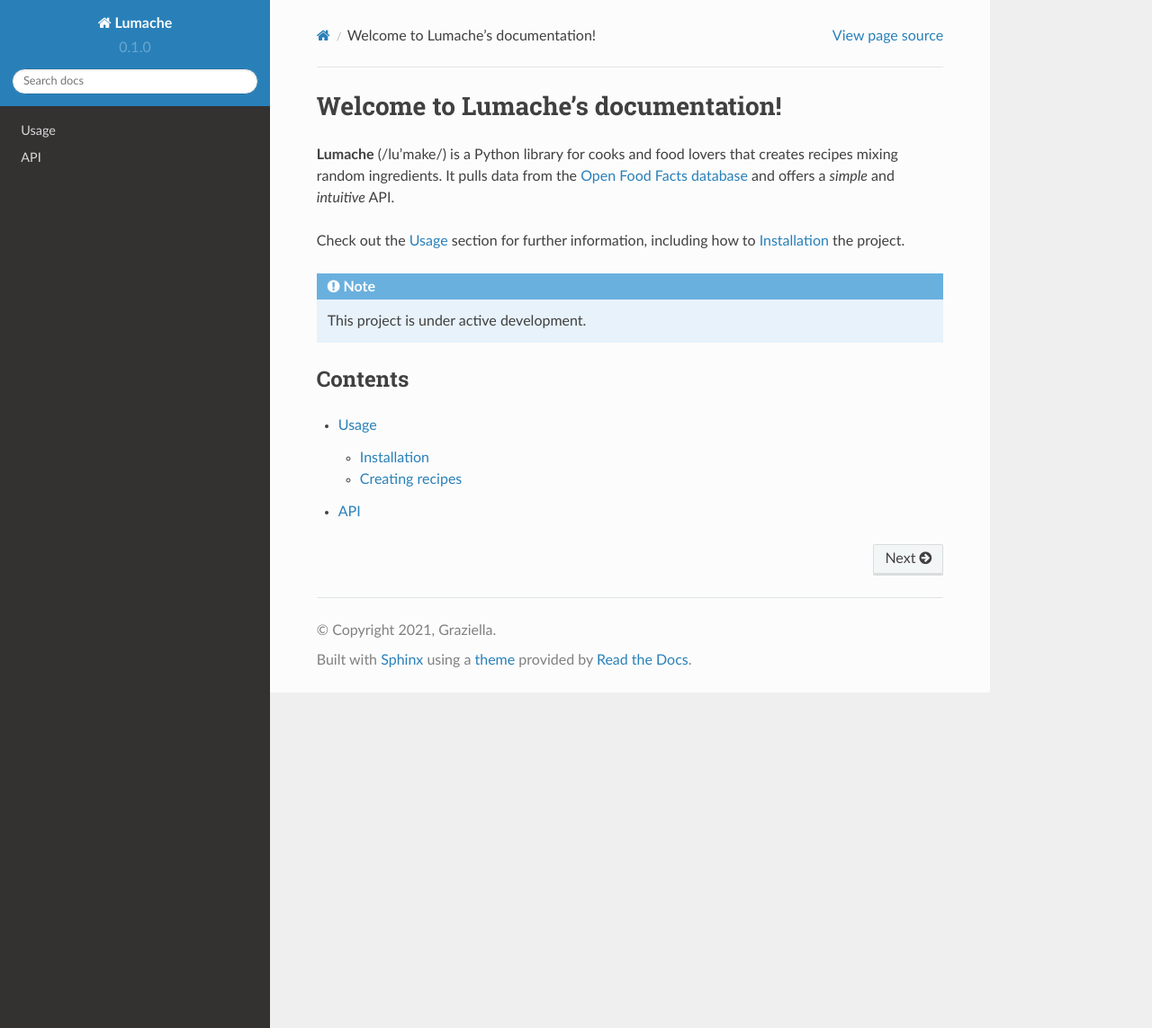
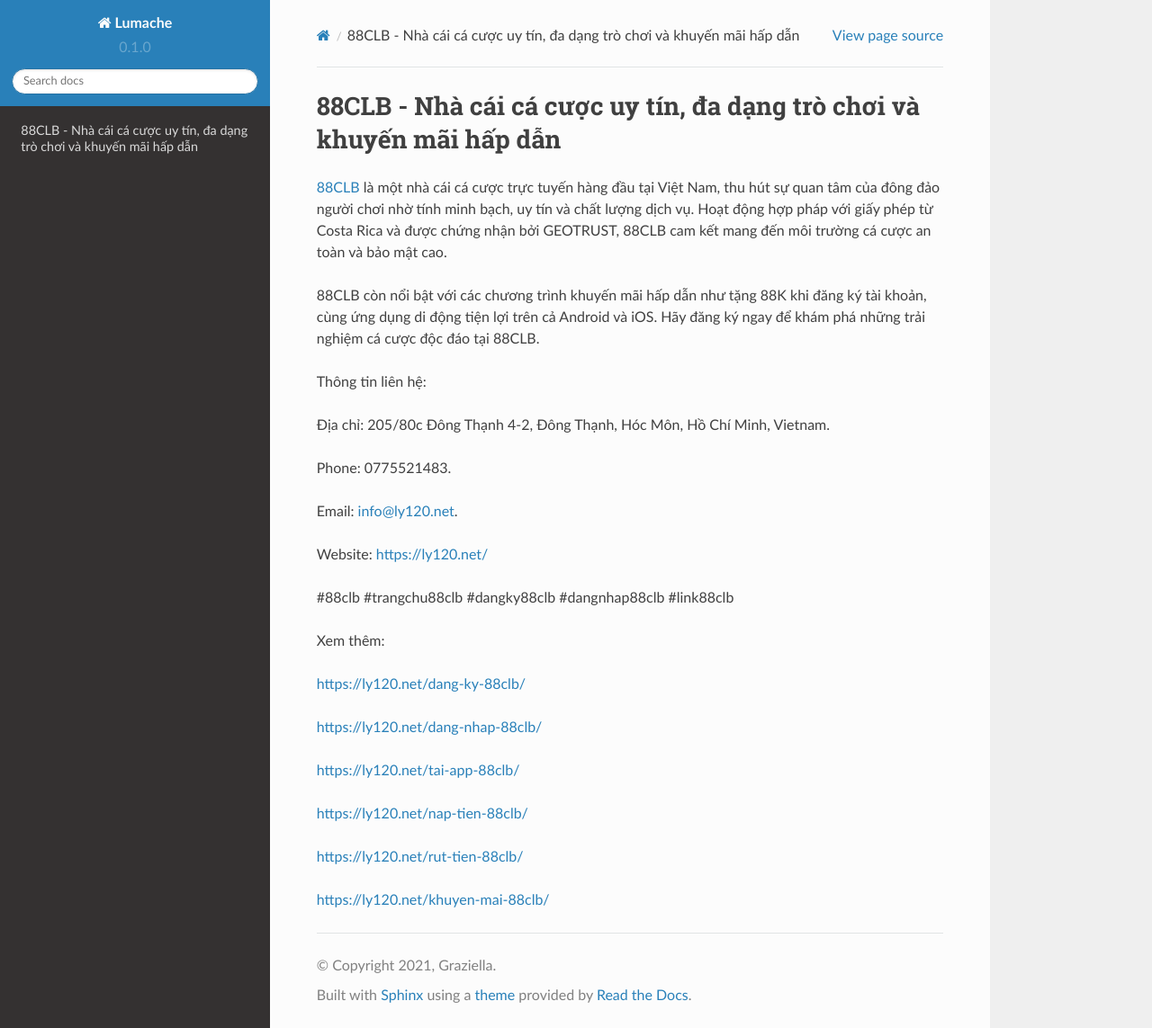
Before and after one commit to antonniotrombeta/ly120net, a Sphinx documentation site: the page built from docs/source/index.rst, in a window 1280 px wide and 1143 px high. Shown: the whole window at 90% size. Built offline with Sphinx 7.4.7 and the Read the Docs theme 2.0.0, drawn with Linux system fonts in a browser that asks for light colours.

Commit message:
Update index.rst

```diff
--- a/docs/source/index.rst
+++ b/docs/source/index.rst
@@ -1,22 +1,32 @@
-Welcome to Lumache's documentation!
+88CLB - Nhà cái cá cược uy tín, đa dạng trò chơi và khuyến mãi hấp dẫn
 ===================================
 
-**Lumache** (/lu'make/) is a Python library for cooks and food lovers
-that creates recipes mixing random ingredients.
-It pulls data from the `Open Food Facts database <https://world.openfoodfacts.org/>`_
-and offers a *simple* and *intuitive* API.
+`88CLB <https://ly120.net/>`_ là một nhà cái cá cược trực tuyến hàng đầu tại Việt Nam, thu hút sự quan tâm của đông đảo người chơi nhờ tính minh bạch, uy tín và chất lượng dịch vụ. Hoạt động hợp pháp với giấy phép từ Costa Rica và được chứng nhận bởi GEOTRUST, 88CLB cam kết mang đến môi trường cá cược an toàn và bảo mật cao.
 
-Check out the :doc:`usage` section for further information, including
-how to :ref:`installation` the project.
+88CLB còn nổi bật với các chương trình khuyến mãi hấp dẫn như tặng 88K khi đăng ký tài khoản, cùng ứng dụng di động tiện lợi trên cả Android và iOS. Hãy đăng ký ngay để khám phá những trải nghiệm cá cược độc đáo tại 88CLB.
 
-.. note::
+Thông tin liên hệ:
 
-   This project is under active development.
+Địa chỉ: 205/80c Đông Thạnh 4-2, Đông Thạnh, Hóc Môn, Hồ Chí Minh, Vietnam.
 
-Contents
---------
+Phone: 0775521483.
 
-.. toctree::
+Email: info@ly120.net.
 
-   usage
-   api
+Website: https://ly120.net/
+
+#88clb #trangchu88clb #dangky88clb #dangnhap88clb #link88clb
+
+Xem thêm:
+
+https://ly120.net/dang-ky-88clb/
+
+https://ly120.net/dang-nhap-88clb/
+
+https://ly120.net/tai-app-88clb/
+
+https://ly120.net/nap-tien-88clb/
+
+https://ly120.net/rut-tien-88clb/
+
+https://ly120.net/khuyen-mai-88clb/
```
